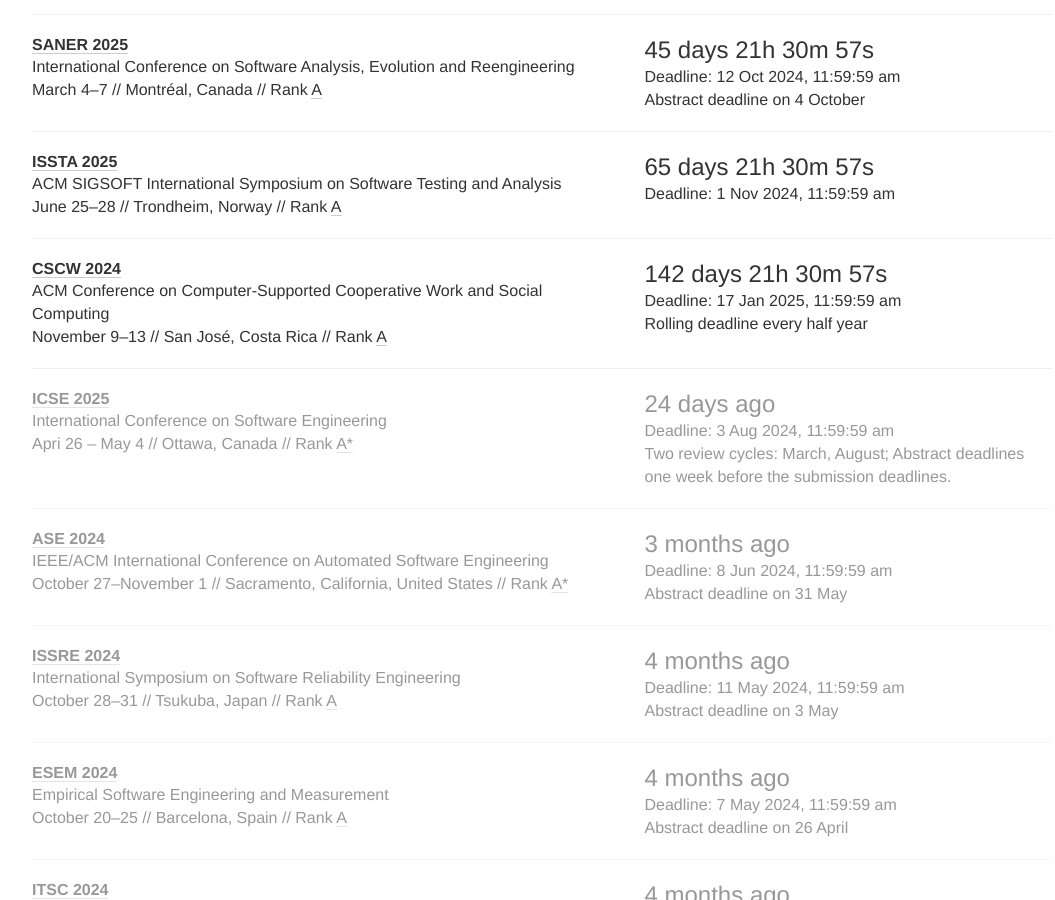
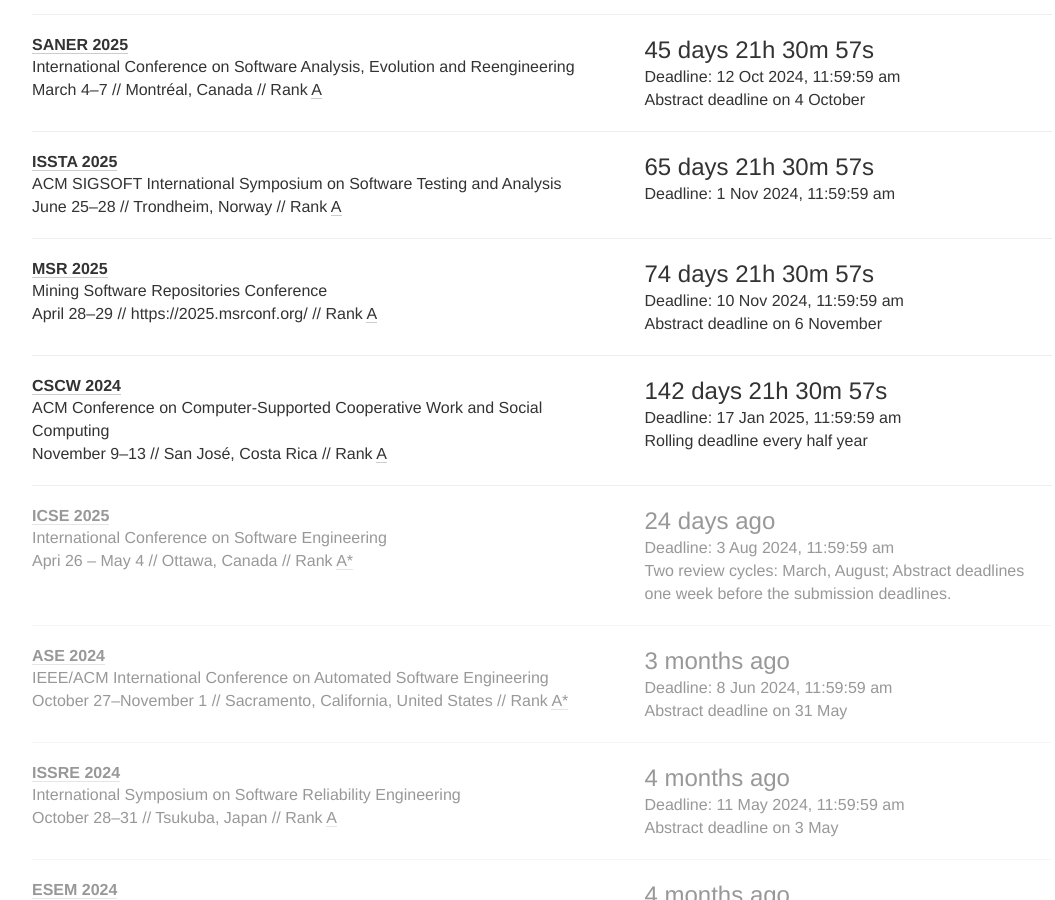
Before and after one commit to s2e-lab/s2e-lab.github.io, a Jekyll site: the page built from deadlines.html, in a window 1280 px wide and 900 px high, scrolled down 653 px. Shown: the whole window, without its empty margins (98-1153 px from the left). Built offline with Jekyll 4.4.1, drawn with Linux system fonts in a browser that asks for light colours; some of the changed text lies outside the part shown.

Commit message:
Updated deadlines

```diff
--- a/_data/deadlines/conferences.yml
+++ b/_data/deadlines/conferences.yml
@@ -194,12 +194,12 @@
 
 - name: MSR
   description: Mining Software Repositories Conference
-  year: 2023
-  link: https://conf.researchr.org/home/msr-2023
-  deadline: "2023-01-19 23:59"
-  comment: Abstract deadline on 16 January
-  date: May 15–16
-  place: Melbourne, Australia
+  year: 2025
+  link: https://2025.msrconf.org/
+  deadline: "2024-11-09 23:59"
+  comment: Abstract deadline on 6 November
+  date: April 28-29
+  place: https://2025.msrconf.org/
   rank: A
   tags: [SE]
 
```
Also changed, not shown: _data/deadlines/se_conferences.yml (+10 -154 lines).
